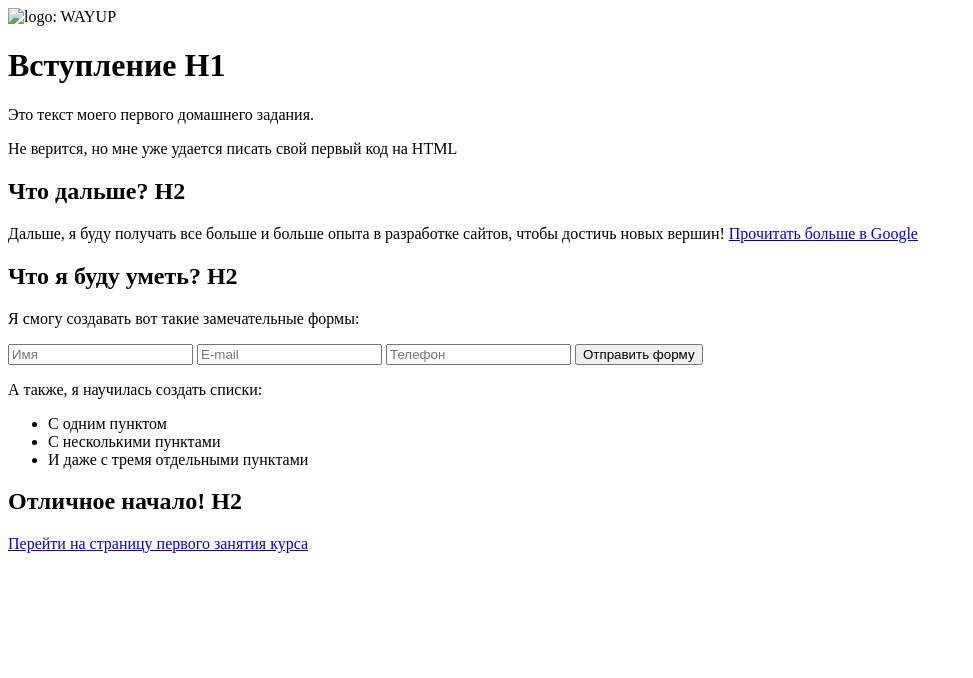
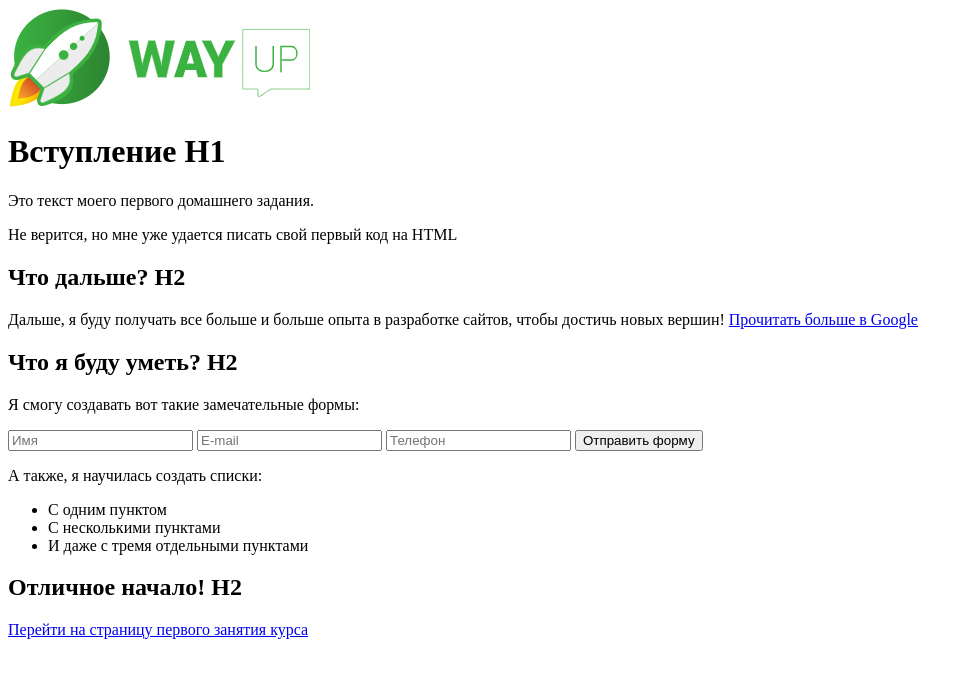
Before and after one commit to Marieta28/WAYUP, a plain HTML site: page index.html in a window 1280 px wide. Shown: the whole page, without its empty margins (0-973 px from the left). Drawn offline with Linux system fonts and the light colour scheme; the site is published under a folder, as on GitHub Pages, so addresses that start at the root find nothing.

Commit message:
Update index.html

```diff
--- a/index.html
+++ b/index.html
@@ -6,7 +6,7 @@
   <title>Lesson1</title>
 </head>
 <body>
-  <img src="/img/logo.jpg" alt="logo: WAYUP">
+  <img src="img/logo.jpg" alt="logo: WAYUP">
   <h1>Вступление H1</h1>
   <p>Это текст моего первого домашнего задания.</p>
   <p>Не верится, но мне уже удается писать свой первый код на HTML</p>
```
